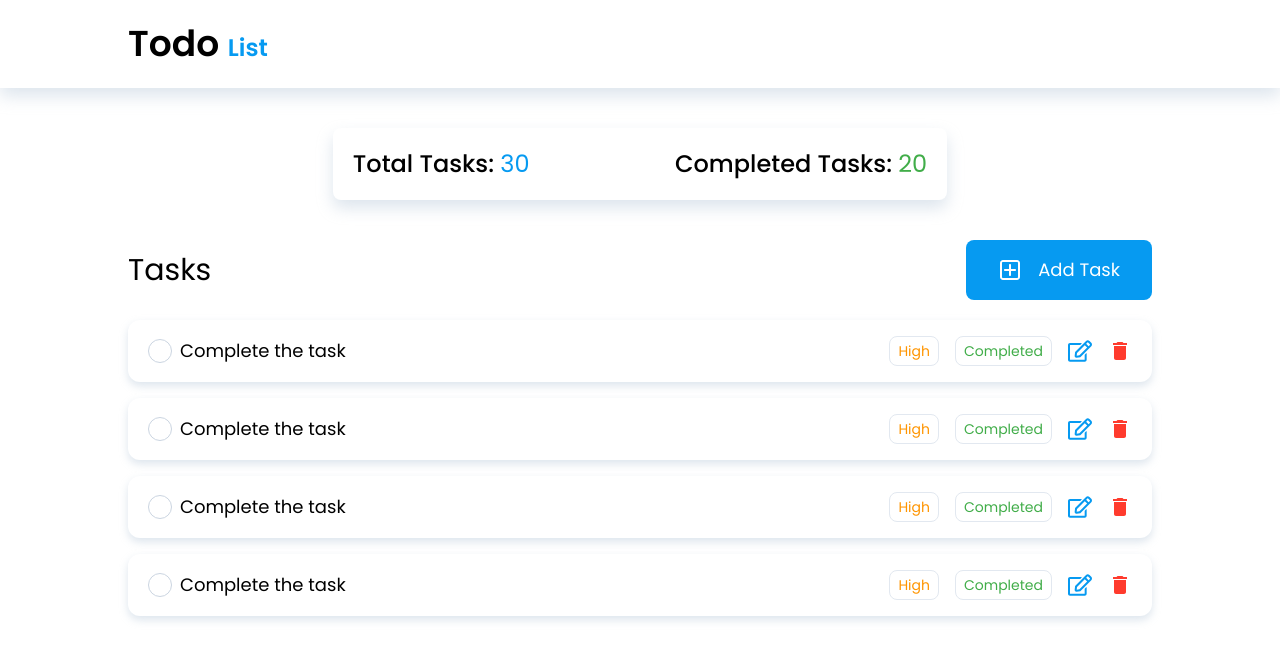
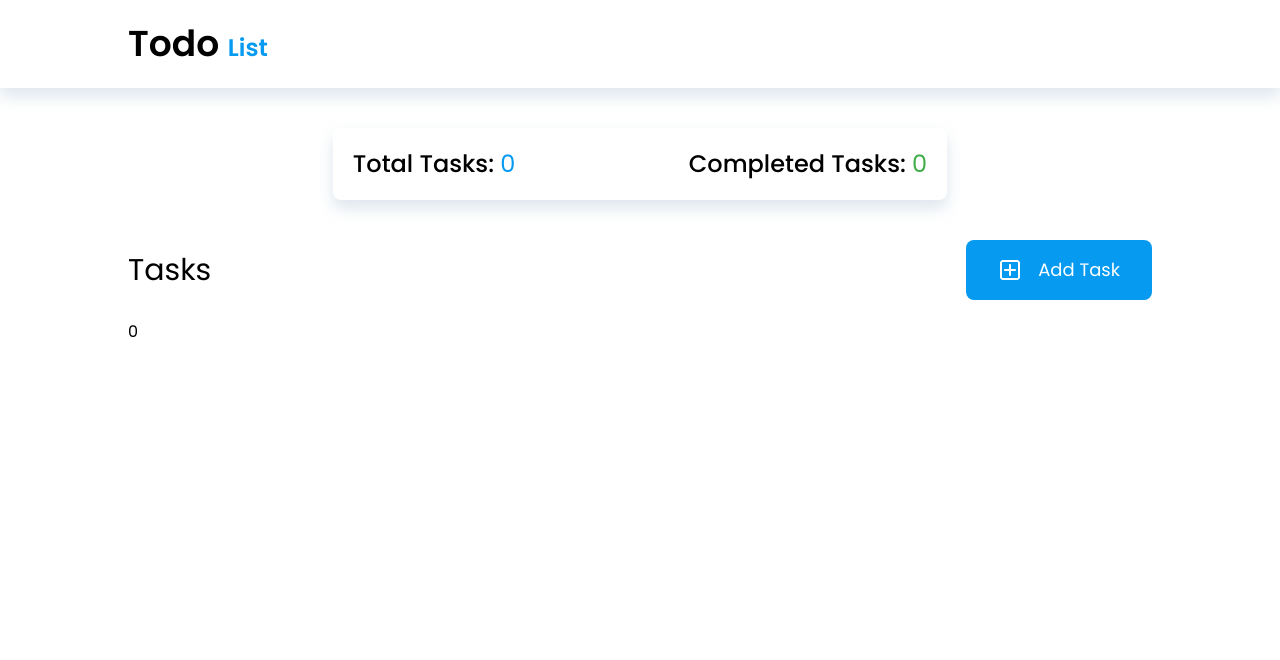
Before and after one commit to mjaumi/Qtec-Todo-List-App, a Next.js app: page / in a window 1280 px wide. Shown: the top 660 px of the page. Built offline with nearby package versions, Linux system fonts and the light colour scheme.

Commit message:
adding task to localstorage feature implementation done

```diff
--- a/src/app/page.tsx
+++ b/src/app/page.tsx
@@ -1,15 +1,21 @@
 import TaskContainer from '@/components/TaskComp/TaskContainer';
 import TaskCounter from '@/components/TaskComp/TaskCounter';
-import TaskContextProvider from '@/contexts/TaskContext';
+import dynamic from 'next/dynamic';
+
+// dynamically importing task context to avoid hydration error
+const DynamicTaskContext = dynamic(
+  () => import('@/contexts/TaskContext').then((mod) => mod.default),
+  { ssr: false }
+);
 
 export default function Home() {
   // rendering the home page here
   return (
     <main className='w-4/5 mx-auto py-10 space-y-10'>
-      <TaskContextProvider>
+      <DynamicTaskContext>
         <TaskCounter />
         <TaskContainer />
-      </TaskContextProvider>
+      </DynamicTaskContext>
     </main>
   );
 }
--- a/src/components/TaskComp/TaskCard.tsx
+++ b/src/components/TaskComp/TaskCard.tsx
@@ -3,7 +3,10 @@ import { MdDelete } from 'react-icons/md';
 import Button from '../CommonComp/Button';
 import TaskTag from './TaskTag';
 
-const TaskCard = () => {
+const TaskCard = ({ task }: { task: Task }) => {
+  // destructuring the task object here
+  const { task: taskText, priority, isCompleted } = task || {};
+
   // rendering task card component here
   return (
     <div className='flex items-center justify-between bg-primary shadow-todo-card-shadow px-5 py-4 rounded-xl'>
@@ -12,14 +15,19 @@ const TaskCard = () => {
           title='Mark As Completed'
           type='checkbox'
           className='appearance-none w-6 h-6 rounded-full border border-slate-300 checked:bg-success checked:border-transparent focus:outline-none focus:ring-2 focus:ring-success duration-300 cursor-pointer'
+          defaultChecked={isCompleted}
         />
-        <p className='text-lg'>Complete the task</p>
+        <p className='text-lg'>{taskText}</p>
       </div>
 
       <div className='flex items-center gap-4'>
-        <TaskTag tag='High' extraClassNames='text-warning' />
+        <TaskTag tag={priority} extraClassNames='text-warning' />
 
-        <TaskTag tag='Completed' extraClassNames='text-success' />
+        {isCompleted ? (
+          <TaskTag tag='Completed' extraClassNames='text-success' />
+        ) : (
+          <TaskTag tag='Incomplete' extraClassNames='text-danger' />
+        )}
 
         <Button title='Edit Task' type='button'>
           <FaRegEdit className='h-6 w-6 text-info' />
--- a/src/components/TaskComp/TaskContainer.tsx
+++ b/src/components/TaskComp/TaskContainer.tsx
@@ -1,17 +1,23 @@
+'use client';
+
+import { useTaskContext } from '@/contexts/TaskContext';
 import AddTaskDiv from './AddTaskDiv';
 import TaskCard from './TaskCard';
 
 const TaskContainer = () => {
+  // integration of context hooks here
+  const { tasks } = useTaskContext();
+
   // rendering task container component here
   return (
     <section>
       <AddTaskDiv />
 
       <div className='space-y-4 mt-5'>
-        <TaskCard />
-        <TaskCard />
-        <TaskCard />
-        <TaskCard />
+        {tasks.length &&
+          tasks
+            .sort((a, b) => a.taskId - b.taskId)
+            .map((task) => <TaskCard key={task.taskId} task={task} />)}
       </div>
     </section>
   );
--- a/src/components/TaskComp/TaskCounter.tsx
+++ b/src/components/TaskComp/TaskCounter.tsx
@@ -1,12 +1,24 @@
+'use client';
+
+import { useTaskContext } from '@/contexts/TaskContext';
+
 const TaskCounter = () => {
+  // integration of context hooks here
+  const { tasks } = useTaskContext();
+
+  // counting total completed tasks here
+  const completedTasksCount = tasks.filter((task) => task.isCompleted).length;
+
   // rendering task counter component here
   return (
     <section className='w-3/5 mx-auto p-5 rounded-lg shadow-todo-shadow flex items-center justify-between'>
       <h3 className='text-2xl font-medium'>
-        Total Tasks: <span className='font-normal text-info'>30</span>
+        Total Tasks:{' '}
+        <span className='font-normal text-info'>{tasks.length}</span>
       </h3>
       <h3 className='text-2xl font-medium'>
-        Completed Tasks: <span className='font-normal text-success'>20</span>
+        Completed Tasks:{' '}
+        <span className='font-normal text-success'>{completedTasksCount}</span>
       </h3>
     </section>
   );
--- a/src/contexts/TaskContext.tsx
+++ b/src/contexts/TaskContext.tsx
@@ -19,14 +19,14 @@ const TaskContextProvider = ({ children }: { children: React.ReactNode }) => {
   // getting the tasks from the local storage here
   useMemo(() => {
     if (typeof window !== 'undefined') {
-      const localTasks = localStorage.getItem('tasks');
+      const localTasks = JSON.parse(localStorage.getItem('tasks') as string);
 
       if (localTasks) {
-        setTasks(JSON.parse(localTasks));
+        setTasks(localTasks);
       }
 
       if (localTasks && doRefetch) {
-        setTasks(JSON.parse(localTasks));
+        setTasks(localTasks);
         setDoRefetch(false);
       }
     }
```
